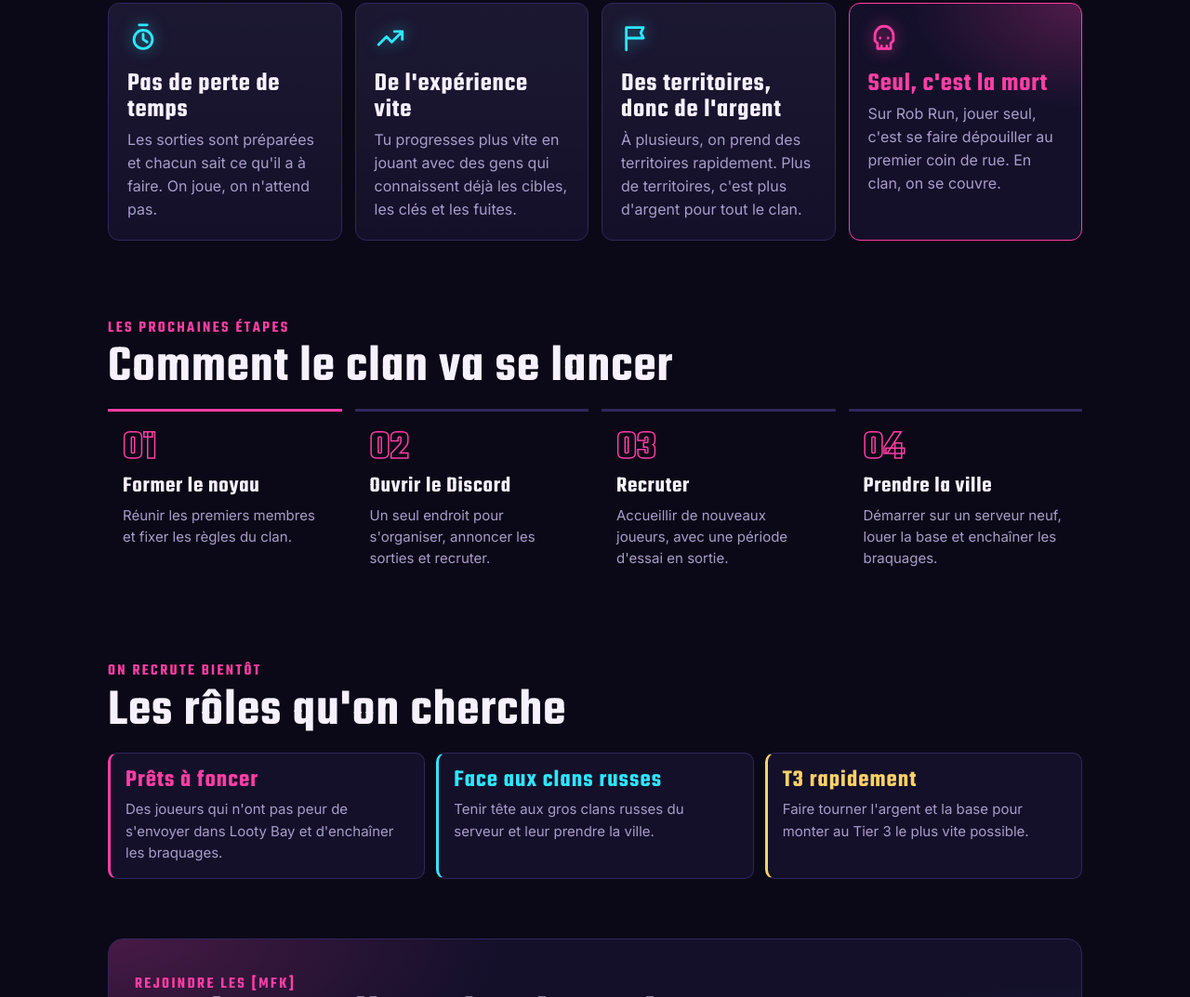
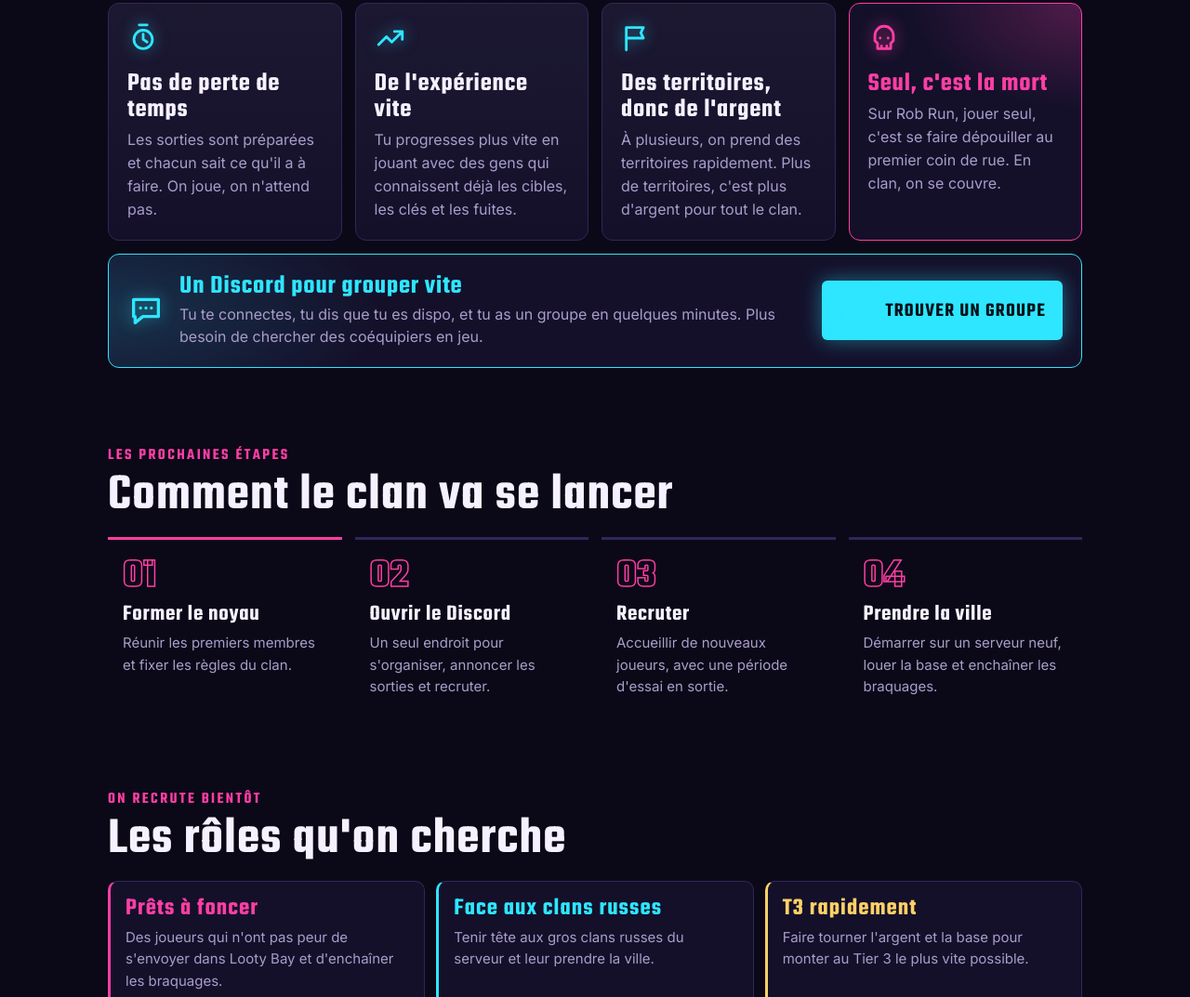
Before and after one commit to MBBB5/MF, a plain HTML site: page index.html in a window 1280 px wide. Shown: the part 1214-2287 px from the top of the page at 93% size. Drawn offline with Linux system fonts and the light colour scheme.

Commit message:
Ajoute la carte Discord pour grouper vite
Co-Authored-By: Claude Opus 5.5 <noreply@anthropic.com>
Claude-Session: https://claude.ai/code/session_01JfJcRgD6JowswY77tR2eww

```diff
--- a/index.html
+++ b/index.html
@@ -92,6 +92,10 @@ h2{margin:6px 0 18px;font:600 clamp(40px,6vw,56px)/.95 var(--display);letter-spa
 .srv-meta dd{margin:4px 0 0;font:600 22px/1 var(--display);letter-spacing:.03em}
 @media (max-width:760px){.srv{grid-template-columns:auto minmax(0,1fr)}.srv-meta,.srv .btn{grid-column:1/-1}}
 .why{display:grid;grid-template-columns:repeat(4,minmax(0,1fr));gap:14px}
+.card.disc{grid-column:1/-1;display:grid;grid-template-columns:auto minmax(0,1fr) auto;gap:16px;align-items:center;border-color:var(--cyan);background:radial-gradient(420px 180px at 0% 50%,rgba(46,230,255,.16),transparent 70%),var(--surface)}
+.card.disc h3{margin:0 0 4px;color:var(--cyan)}
+.card.disc svg{width:40px;height:40px}
+@media (max-width:760px){.card.disc{grid-template-columns:auto minmax(0,1fr)}.card.disc #discordWhy{grid-column:1/-1}}
 .card.solo{border-color:var(--pink);background:radial-gradient(260px 160px at 100% 0%,rgba(255,62,165,.25),transparent 70%),var(--surface)}
 .card.solo svg{color:var(--pink);filter:drop-shadow(0 0 8px rgba(255,62,165,.7))}
 .card.solo h3{color:var(--pink)}
@@ -210,6 +214,12 @@ h1 .word{animation:flicker 5s linear infinite}
         <h3>Seul, c'est la mort</h3>
         <p>Sur Rob Run, jouer seul, c'est se faire dépouiller au premier coin de rue. En clan, on se couvre.</p>
       </div>
+      <div class="card disc">
+        <svg viewBox="0 0 24 24" fill="none" stroke="currentColor" stroke-width="2" stroke-linecap="round" stroke-linejoin="round" aria-hidden="true"><path d="M4 5h16v11H10l-5 4v-4H4Z"/><path d="M8.5 10.5h.01M12 10.5h.01M15.5 10.5h.01"/></svg>
+        <div class="disc-txt"><h3>Un Discord pour grouper vite</h3>
+        <p>Tu te connectes, tu dis que tu es dispo, et tu as un groupe en quelques minutes. Plus besoin de chercher des coéquipiers en jeu.</p></div>
+        <span id="discordWhy"></span>
+      </div>
     </div>
   </section>
 
@@ -262,6 +272,7 @@ document.getElementById('pitch').textContent=MFK.pitch;
 document.getElementById('discordTop').innerHTML=btn('sm','Discord');
 document.getElementById('discordHero').innerHTML=btn('','Rejoindre le Discord');
 document.getElementById('discordJoin').innerHTML=btn('','Rejoindre le Discord');
+document.getElementById('discordWhy').innerHTML=btn('','Trouver un groupe');
 document.getElementById('joinText').textContent=ok?"Le Discord est ouvert : présente-toi avec ton pseudo en jeu, tes horaires et le rôle que tu préfères.":"Le Discord ouvre bientôt. Dès qu'il est en ligne, le bouton s'active ici : présente-toi avec ton pseudo en jeu, tes horaires et le rôle que tu préfères.";
 document.getElementById('discordCode').textContent=ok?MFK.discord:'';
 // Bloque copier, couper, glisser et le menu clic droit
```
